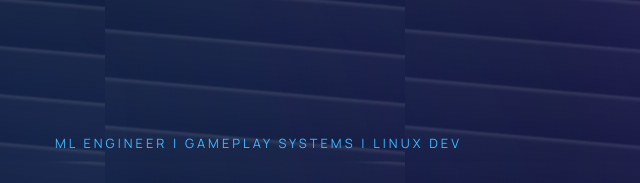
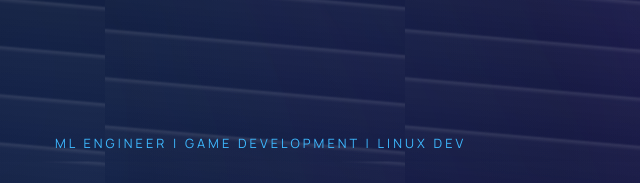
Before and after one commit to abbot0/protfolioV2, a plain HTML site: page index.html in a window 1280 px wide. Shown: the top 183 px of the page, 175-815 px from the left. Drawn offline with Linux system fonts and the light colour scheme.

Commit message:
Update index.html

```diff
--- a/index.html
+++ b/index.html
@@ -3,7 +3,7 @@
   <head>
     <meta charset="UTF-8" />
     <meta name="viewport" content="width=device-width, initial-scale=1.0" />
-    <title>Ayush Mehta | ML & Unreal Engineer Portfolio</title>
+    <title>Ayush Mehta | Portfolio</title>
     <link rel="preconnect" href="https://fonts.googleapis.com" />
     <link rel="preconnect" href="https://fonts.gstatic.com" crossorigin />
     <link
@@ -16,7 +16,7 @@
     <div class="rain-overlay"></div>
     <header class="hero">
       <div class="hero__content">
-        <p class="hero__pretext">ML Engineer | Gameplay Systems | Linux Dev</p>
+        <p class="hero__pretext">ML Engineer | Game development | Linux Dev</p>
         <h1>
           <span id="hero-name" class="typewriter">Ayush Mehta</span>
           <span class="hero__accent">crafts intelligent worlds.</span>
```
